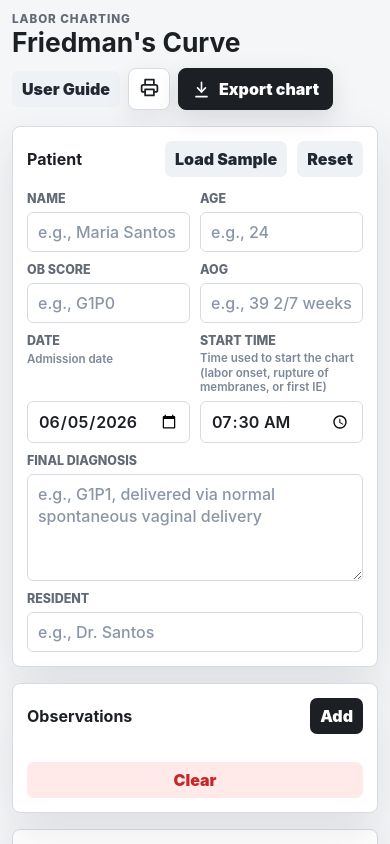
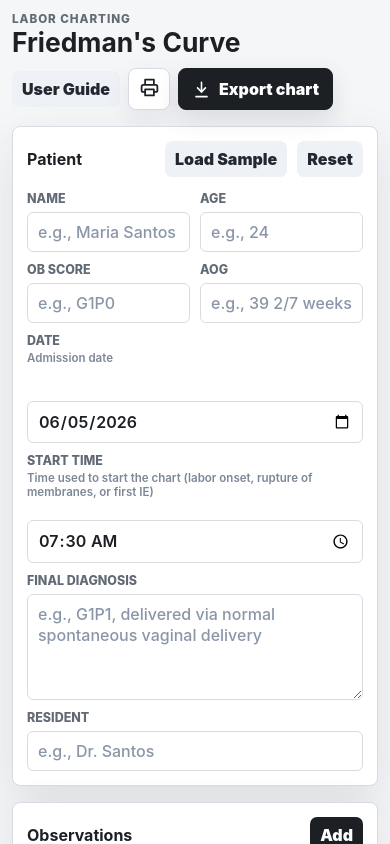
Before and after one commit to micahnut/friedmans-curve, a React (Vite) app: page / in a window 390 px wide. Shown: the top 844 px of the page. Built offline with nearby package versions, Linux system fonts and the light colour scheme.

Commit message:
added time stamp on notes + UI fix for mobile

```diff
--- a/src/App.jsx
+++ b/src/App.jsx
@@ -264,6 +264,7 @@ function buildSvgData(patient, observations) {
     if (observation.note.trim()) {
       notes.push({
         x: xForHour(status.hour),
+        time: observation.time,
         text: observation.note.trim()
       });
     }
@@ -565,10 +566,11 @@ function NoteLabels({ notes, grid }) {
     .slice(0, 16)
     .map((note) => {
       const noteLines = wrapText(note.text, 14);
-      const visibleLines =
-        noteLines.length > 6
-          ? [...noteLines.slice(0, 5), `${noteLines.slice(5).join(" ").slice(0, 13)}...`]
+      const visibleNoteLines =
+        noteLines.length > 5
+          ? [...noteLines.slice(0, 4), `${noteLines.slice(4).join(" ").slice(0, 13)}...`]
           : noteLines;
+      const visibleLines = [note.time, ...visibleNoteLines];
       const width = visibleLines.length * columnWidth;
       const naturalX = note.x + 4;
       const candidates = lanes.map((lane, laneIndex) => {
@@ -603,7 +605,16 @@ function NoteLabels({ notes, grid }) {
           const x = note.labelX + lineIndex * columnWidth;
 
           return (
-            <text key={`${line}-${lineIndex}`} x={x} y={y} fontSize="11" fontWeight="800" fill="#3e4650" textAnchor="start" transform={`rotate(-90 ${x} ${y})`}>
+            <text
+              key={`${line}-${lineIndex}`}
+              x={x}
+              y={y}
+              fontSize={lineIndex === 0 ? "9" : "11"}
+              fontWeight="800"
+              fill={lineIndex === 0 ? "#626a76" : "#3e4650"}
+              textAnchor="start"
+              transform={`rotate(-90 ${x} ${y})`}
+            >
               {line}
             </text>
           );
@@ -1047,12 +1058,12 @@ export default function App() {
               AOG
               <input value={state.patient.patientAog} autoComplete="off" placeholder="e.g., 39 2/7 weeks" type="text" onChange={(event) => updatePatient("patientAog", event.target.value)} />
             </label>
-            <label>
+            <label className="date-field">
               Date
               <span className="field-help">Admission date</span>
               <input value={state.patient.patientDate} type="date" onChange={(event) => updatePatient("patientDate", event.target.value)} />
             </label>
-            <label>
+            <label className="start-time-field">
               Start Time
               <span className="field-help">Time used to start the chart (labor onset, rupture of membranes, or first IE)</span>
               <input value={state.patient.startTime} type="time" onChange={(event) => updatePatient("startTime", event.target.value)} />
--- a/src/styles.css
+++ b/src/styles.css
@@ -717,6 +717,11 @@ td input {
     grid-column: span 2;
   }
 
+  .date-field,
+  .start-time-field {
+    grid-column: 1 / -1;
+  }
+
   .chart-toolbar {
     align-items: flex-start;
     flex-direction: column;
@@ -786,6 +791,7 @@ td input {
     text-transform: uppercase;
   }
 
+  tbody td:nth-child(1),
   tbody td:nth-child(7),
   tbody td:nth-child(8) {
     grid-column: 1 / -1;
```
Also changed, not shown: 4 other files (tests, documents, lock files or other folders).
